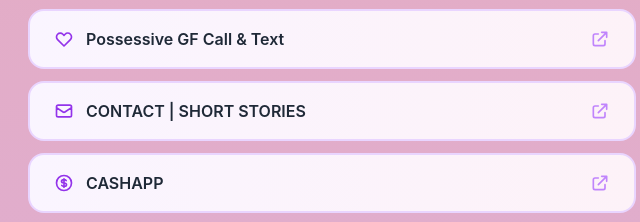
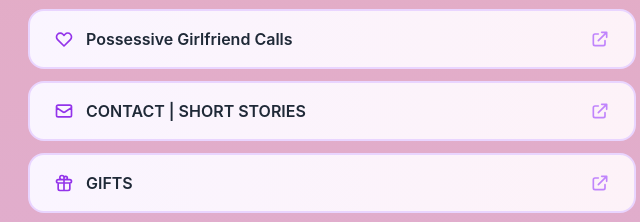
Before and after one commit to Pascaalz/sea, a plain HTML site: page spicielinks.html in a window 1280 px wide. Shown: the part 599-821 px from the top of the page, 308-948 px from the left. Drawn offline with nearby package versions, Linux system fonts and the light colour scheme.

Commit message:
Add files via upload

```diff
--- a/spicielinks.html
+++ b/spicielinks.html
@@ -73,9 +73,9 @@
             { title: 'Photos & Videos Store', url: 'https://www.niteflirt.com/jasminae/goodies', icon: 'camera' },
             { title: 'Kiss Girlfriend ASMR Calls', url: 'https://www.talktome.com/women/just-a-lick-and-a-kiss/?uaid=1325937', icon: 'phone' },
             { title: 'Girlfriend Call & Text', url: 'https://www.talktome.com/women/make-this-virgin-a-woman/?uaid=1325937', icon: 'message' },
-            { title: 'Possessive GF Call & Text', url: 'https://www.talktome.com/women/your-cock-belongs-to-me/?uaid=1325937', icon: 'heart' },
+            { title: 'Possessive Girlfriend Calls ', url: 'https://www.talktome.com/women/your-cock-belongs-to-me/?uaid=1325937', icon: 'heart' },
             { title: 'CONTACT | SHORT STORIES', url: 'https://seasea.info/articleau.html', icon: 'mail' },
-            { title: 'CASHAPP', url: 'https://cash.app/$Neimais', icon: 'dollar' },
+            { title: 'GIFTS', url: 'https://youpay.me/spiciejuul', icon: 'gift' },
             { title: 'X Notification', url: 'https://x.com/cocoluvslu', icon: 'twitter' },
         ];
         // =====================================
@@ -88,7 +88,7 @@
             message: '<path stroke-linecap="round" stroke-linejoin="round" stroke-width="2" d="M8 10h.01M12 10h.01M16 10h.01M9 16H5a2 2 0 01-2-2V6a2 2 0 012-2h14a2 2 0 012 2v8a2 2 0 01-2 2h-5l-5 5v-5z"></path>',
             heart: '<path stroke-linecap="round" stroke-linejoin="round" stroke-width="2" d="M4.318 6.318a4.5 4.5 0 000 6.364L12 20.364l7.682-7.682a4.5 4.5 0 00-6.364-6.364L12 7.636l-1.318-1.318a4.5 4.5 0 00-6.364 0z"></path>',
             mail: '<path stroke-linecap="round" stroke-linejoin="round" stroke-width="2" d="M3 8l7.89 5.26a2 2 0 002.22 0L21 8M5 19h14a2 2 0 002-2V7a2 2 0 00-2-2H5a2 2 0 00-2 2v10a2 2 0 002 2z"></path>',
-            dollar: '<path stroke-linecap="round" stroke-linejoin="round" stroke-width="2" d="M12 8c-1.657 0-3 .895-3 2s1.343 2 3 2 3 .895 3 2-1.343 2-3 2m0-8c1.11 0 2.08.402 2.599 1M12 8V7m0 1v8m0 0v1m0-1c-1.11 0-2.08-.402-2.599-1M21 12a9 9 0 11-18 0 9 9 0 0118 0z"></path>',
+           gift: '<path stroke-linecap="round" stroke-linejoin="round" stroke-width="2" d="M12 8v13m0-13V6a2 2 0 112 2h-2zm0 0V5.5A2.5 2.5 0 109.5 8H12zm-7 4h14M5 12a2 2 0 110-4h14a2 2 0 110 4M5 12v7a2 2 0 002 2h10a2 2 0 002-2v-7"></path>',
             twitter: '<path stroke-linecap="round" stroke-linejoin="round" stroke-width="2" d="M8.29 20.251c7.547 0 11.675-6.253 11.675-11.675 0-.178 0-.355-.012-.53A8.348 8.348 0 0022 5.92a8.19 8.19 0 01-2.357.646 4.118 4.118 0 001.804-2.27 8.224 8.224 0 01-2.605.996 4.107 4.107 0 00-6.993 3.743 11.65 11.65 0 01-8.457-4.287 4.106 4.106 0 001.27 5.477A4.072 4.072 0 012.8 9.713v.052a4.105 4.105 0 003.292 4.022 4.095 4.095 0 01-1.853.07 4.108 4.108 0 003.834 2.85A8.233 8.233 0 012 18.407a11.616 11.616 0 006.29 1.84"></path>',
         };
 
```
